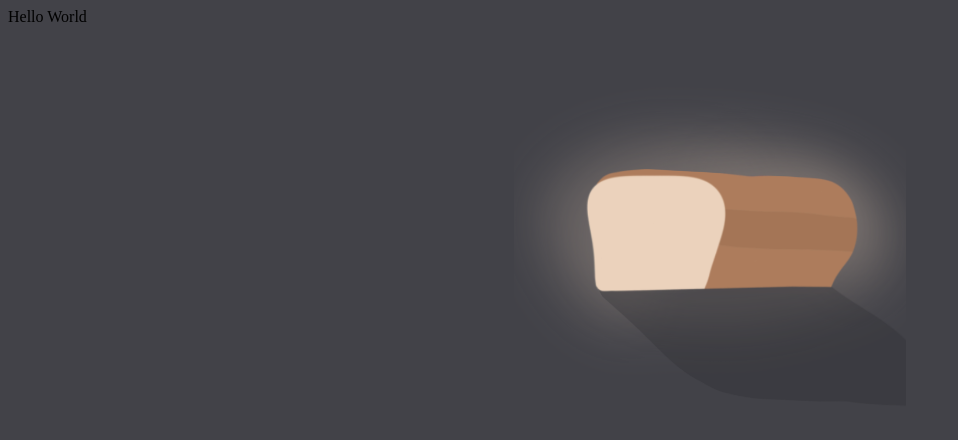
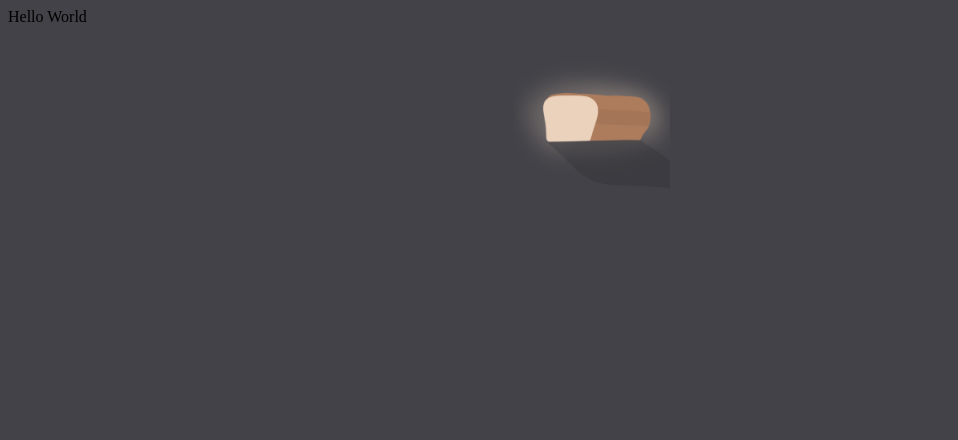
Before and after one commit to IonIceXIII/bred, a plain HTML site: page index.html in a window 1280 px wide. Shown: the whole page, without its empty margins (0-958 px from the left). Drawn offline with Linux system fonts and the light colour scheme.

Commit message:
Update index.html

```diff
--- a/index.html
+++ b/index.html
@@ -2,6 +2,6 @@
 	<head></head>
 	<body style="background-color:#424248">
 		<p>Hello World</p>
-		<div style="margin-left:40%"><a href="https://www.youtube.com/watch?v=dQw4w9WgXcQ"><img src="/bred.PNG" alt="bred" height="50%"></a></div>
+		<div style="margin-left:40%"><a href="https://www.youtube.com/watch?v=dQw4w9WgXcQ"><img src="/bred.PNG" alt="bred" height="20%"></a></div>
 	</body>
 </html>
```
